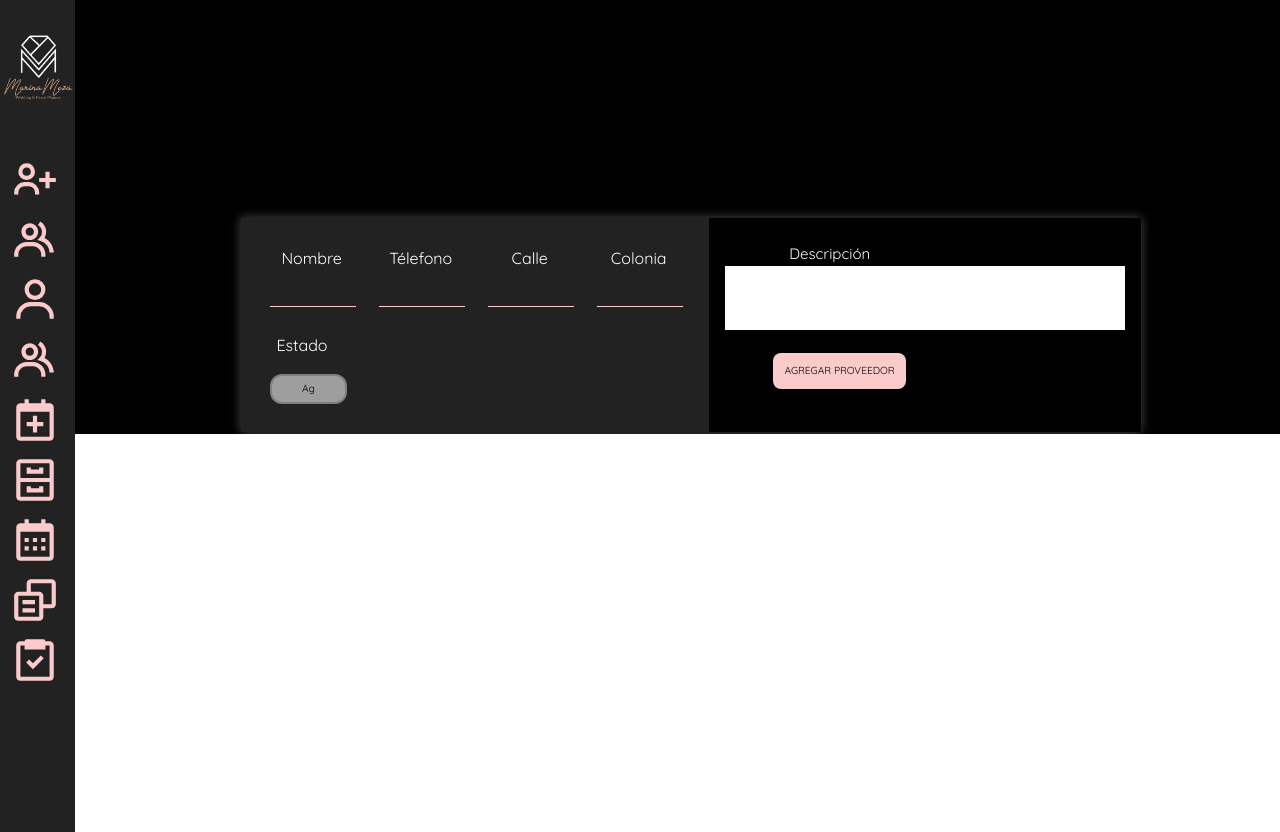
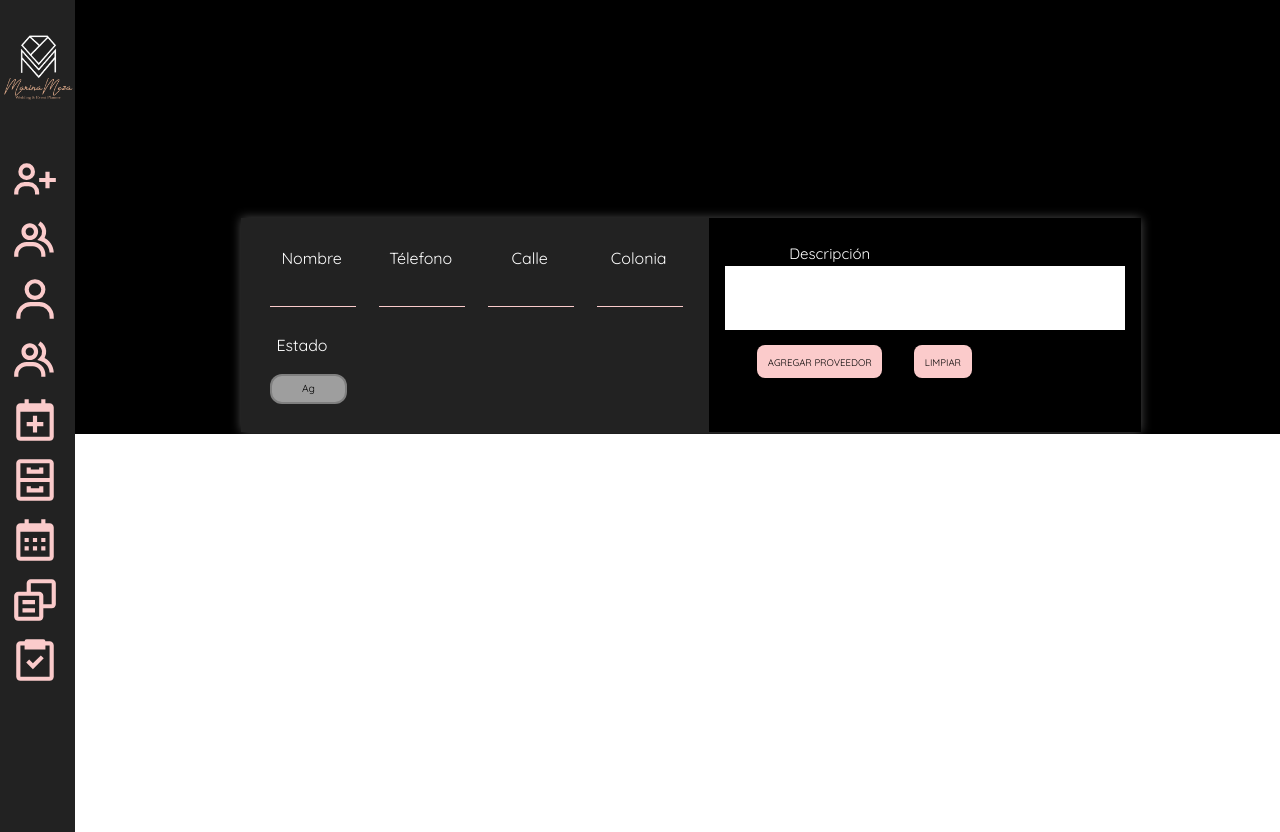
Before and after one commit to VillaRobert17/MMWP, a React (Vite) app: page /AgregarProveedor in a window 1280 px wide. Shown: the top 832 px of the page. Built offline with nearby package versions, Linux system fonts and the light colour scheme; grey boxes are pictures that could not be loaded.

Commit message:
funcionando agregar proveedor a la bd

```diff
--- a/src/components/AgregarProveedor/AgregarProveedor.tsx
+++ b/src/components/AgregarProveedor/AgregarProveedor.tsx
@@ -1,38 +1,75 @@
 import React from 'react'
+import {useState} from "react";
+import {db} from '../../firebase'
 import "../../styles/AgregarProveedor.scss"
+import {collection, addDoc, Timestamp} from 'firebase/firestore'
 
 
 export const AgregarProveedor = () => {
+
+
+    const [namepro, setNamepro] = useState('')
+    const [telpro, setTelpro] = useState('')
+    const [calleprov, setCalleprov] = useState('')
+    const [coloniaprov, setColoniaprov] = useState('')
+    const [estado, setEstado] = useState('')
+    const [descripcion, setDescripcion] = useState('')
+
+    const handleSubmit = async (e:any) => {
+        e.preventDefault()
+        try{
+            await addDoc(collection(db, 'prove'),{
+                namepro: namepro,
+                telpro: telpro,
+                calleprov: calleprov,
+                coloniaprov: coloniaprov,
+                estado: estado,
+                descripcion: descripcion,
+            })
+            console.log("AGREGADA")
+        }catch (err) {
+            alert(err)
+        }
+    }
+
+    function limpiar() {
+        document.getElementsByTagName("input")[0].value = "";
+        document.getElementsByTagName("input")[1].value = "";
+        document.getElementsByTagName("input")[2].value = "";
+        document.getElementsByTagName("input")[3].value = "";
+        document.getElementsByTagName("textarea")[0].value = "";
+    }
+
     return (
-        <div className="proveedor">
+        <div className="proveedor" onSubmit={handleSubmit}>
             <div className="content">
 
                 <h1 className="logo">Proveedores</h1>
 
                 <div className="contact-wrapper animated bounceInUp">
                     <div className="contact-form">
-                        <form action="">
+                        <form action="" id='form1'>
                             <p>
                                 <label>Nombre</label>
-                                <input type="text" name="namepro"/>
+                                <input type="text" name="namepro" id='namepro' onChange={(e) => setNamepro(e.target.value)}/>
                             </p>
                             <p>
                                 <label>Télefono</label>
-                                <input type="text" name="telpro"/>
+                                <input type="text" name="telpro"  onChange={(e) => setTelpro(e.target.value)}/>
                             </p>
                             <p>
                                 <label>Calle</label>
-                                <input type="text" name="calleprov"/>
+                                <input type="text" name="calleprov"  onChange={(e) => setCalleprov(e.target.value)}/>
                             </p>
                             <p>
                                 <label>Colonia</label>
-                                <input type="text" name="coloniaprov"/>
+                                <input type="text" name="coloniaprov"  onChange={(e) => setColoniaprov(e.target.value)}/>
                             </p>
                             <form action="">
                                 <div className="content-select">
                                     <p>
                                         <label>Estado</label>
-                                        <select>
+                                        <select name="estado" onChange={(e) => setEstado(e.target.value)}>
                                             <option value="aguascalientes">Aguascalientes</option>
                                             <option value="disco">Baja California</option>
                                             <option value="bcj">Baja California Sur</option>
@@ -71,12 +108,11 @@ export const AgregarProveedor = () => {
                         </form>
 
                     </div>
-                    <div className="contact-info">
+                    <div className="contact-info col">
                         <h4>Descripción</h4>
-                        <textarea name="descripcion"></textarea>
-                        <p>
-                            <button>Agregar proveedor</button>
-                        </p>
+                        <textarea name="descripcion" onChange={(e) => setDescripcion(e.target.value)}></textarea>
+                            <button type='submit' onClick={handleSubmit}>Agregar proveedor</button>
+                            <button type='submit' onClick={limpiar}>Limpiar</button>
                     </div>
                 </div>
 
--- a/src/firebase.ts
+++ b/src/firebase.ts
@@ -14,6 +14,6 @@ const firebaseConfig = {
 
   // Initialize Firebase
 const app = initializeApp(firebaseConfig);
-const db = getFirestore();
+const db = getFirestore(app);
 
 export {db}
--- a/src/router/DashboardRoutes.tsx
+++ b/src/router/DashboardRoutes.tsx
@@ -37,8 +37,8 @@ export const DashboardRoutes = () => {
     }catch(err){
       alert(err)
     }
+  }
 
-  }
 
   return (
     <>
```
